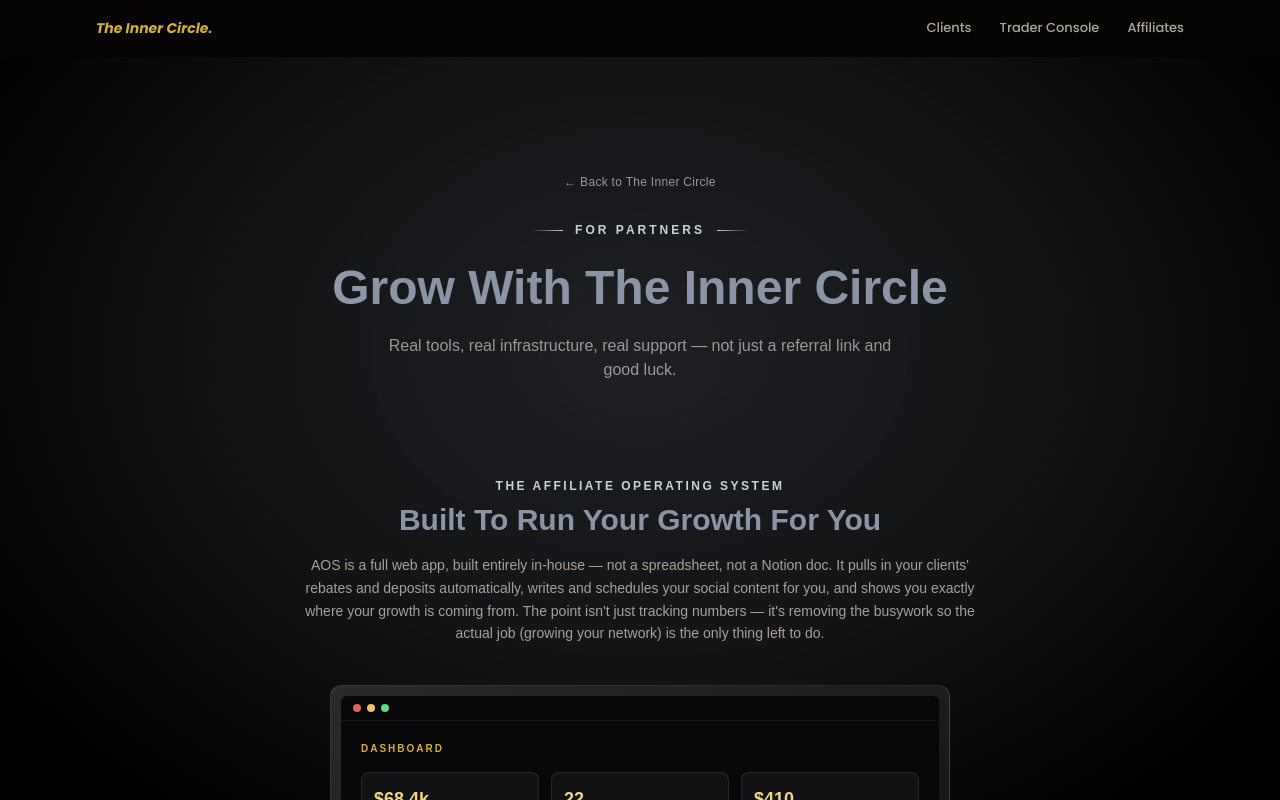
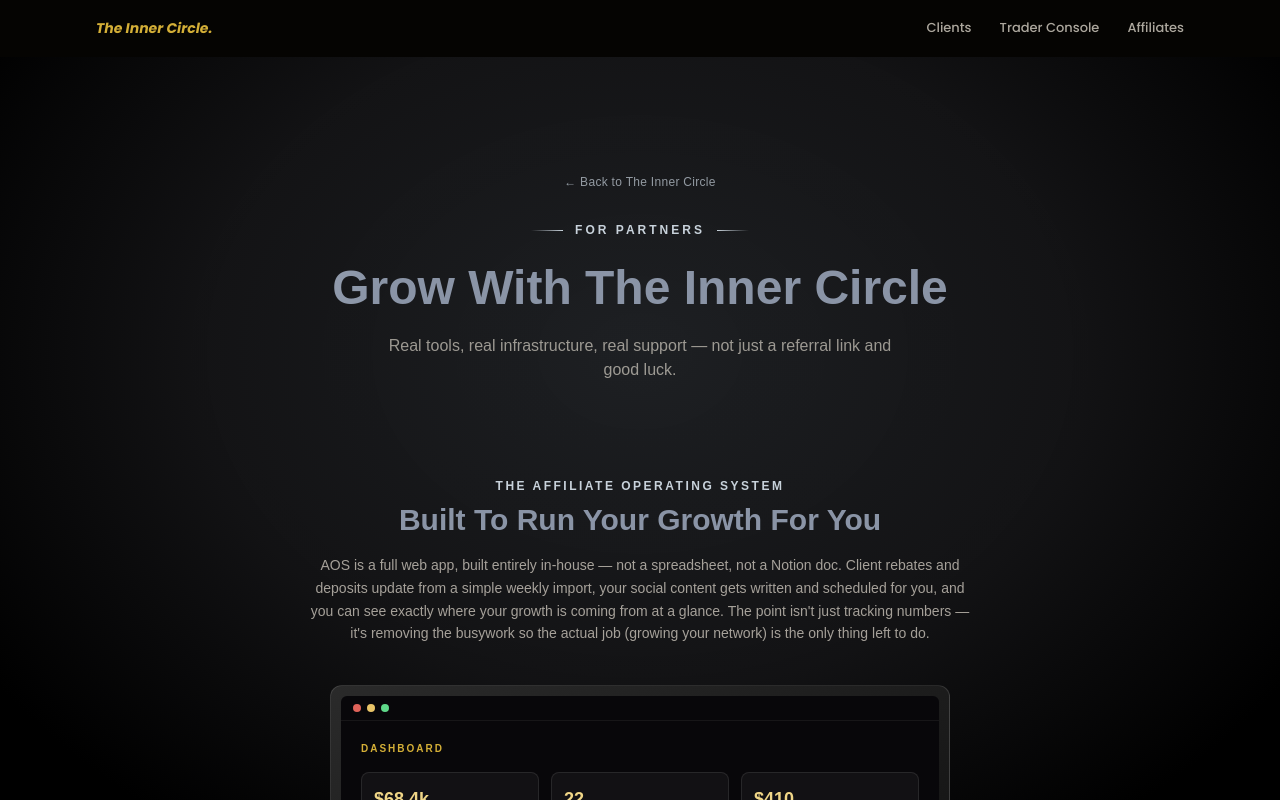
Before and after one commit to cjp-rgb/inner-circle-website, a Next.js app: page /affiliates in a window 1280 px wide. Shown: the top 800 px of the page. Built offline with nearby package versions, Linux system fonts and the light colour scheme; a web font is replaced by a local one.

Commit message:
Fix false claim: rebates/deposits update via weekly manual import, not automatic API pull (no PU Prime API key yet)

```diff
--- a/src/app/affiliates/page.tsx
+++ b/src/app/affiliates/page.tsx
@@ -54,12 +54,13 @@ export default function AffiliatesPage() {
             </h2>
             <p className="text-sm text-foreground/65 max-w-2xl mx-auto leading-relaxed">
               AOS is a full web app, built entirely in-house — not a
-              spreadsheet, not a Notion doc. It pulls in your clients&apos;
-              rebates and deposits automatically, writes and schedules your
-              social content for you, and shows you exactly where your
-              growth is coming from. The point isn&apos;t just tracking
-              numbers — it&apos;s removing the busywork so the actual job
-              (growing your network) is the only thing left to do.
+              spreadsheet, not a Notion doc. Client rebates and deposits
+              update from a simple weekly import, your social content gets
+              written and scheduled for you, and you can see exactly where
+              your growth is coming from at a glance. The point isn&apos;t
+              just tracking numbers — it&apos;s removing the busywork so the
+              actual job (growing your network) is the only thing left to
+              do.
             </p>
           </div>
 
--- a/src/components/AOSMacBook.tsx
+++ b/src/components/AOSMacBook.tsx
@@ -18,7 +18,7 @@ const AOS_TABS = [
 
 const AOS_TAB_INTRO: Record<string, string> = {
   dashboard: "Your whole operation at a glance — net deposits, active clients, and who needs attention this week.",
-  clients: "Every client you've referred, in one place — lots traded, rebate earned, and net deposits, updated automatically.",
+  clients: "Every client you've referred, in one place — lots traded, rebate earned, and net deposits, updated with a simple weekly import.",
   analytics: "Real performance data — volume trends, conversion rates, and where your funnel actually leaks.",
   goals: "Set real targets and watch your progress toward them, with a running projection of when you'll hit each one.",
   calendar: "Six post types, scheduled and sent for you — you don't have to remember to post, ever.",
```
